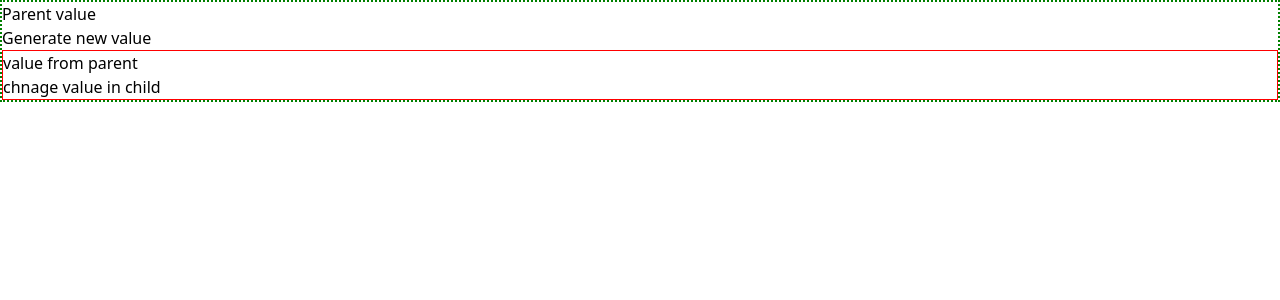
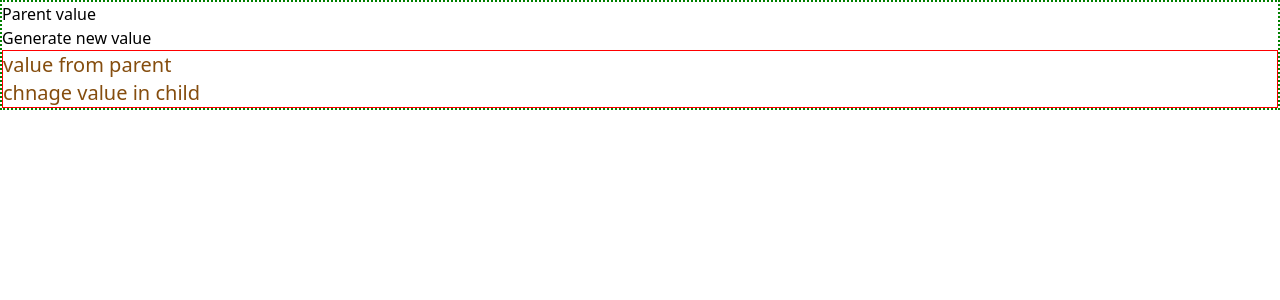
Before and after one commit to ANANTH4004/angular18, an Angular app: page /parent in a window 1280 px wide. Shown: the top 300 px of the page. Built offline with nearby package versions, Linux system fonts and the light colour scheme.

Commit message:
tailwind css classes

```diff
--- a/src/app/signal-child/signal-child.component.html
+++ b/src/app/signal-child/signal-child.component.html
@@ -1,4 +1,8 @@
-<div class="child" style="border: 1px solid red">
+<div
+  class="child"
+  style="border: 1px solid red"
+  class="text-xl text-yellow-800"
+>
   <h4>value from parent {{ valueFromParent() }}</h4>
   <button (click)="changeValueInChild()">chnage value in child</button>
 </div>
```
